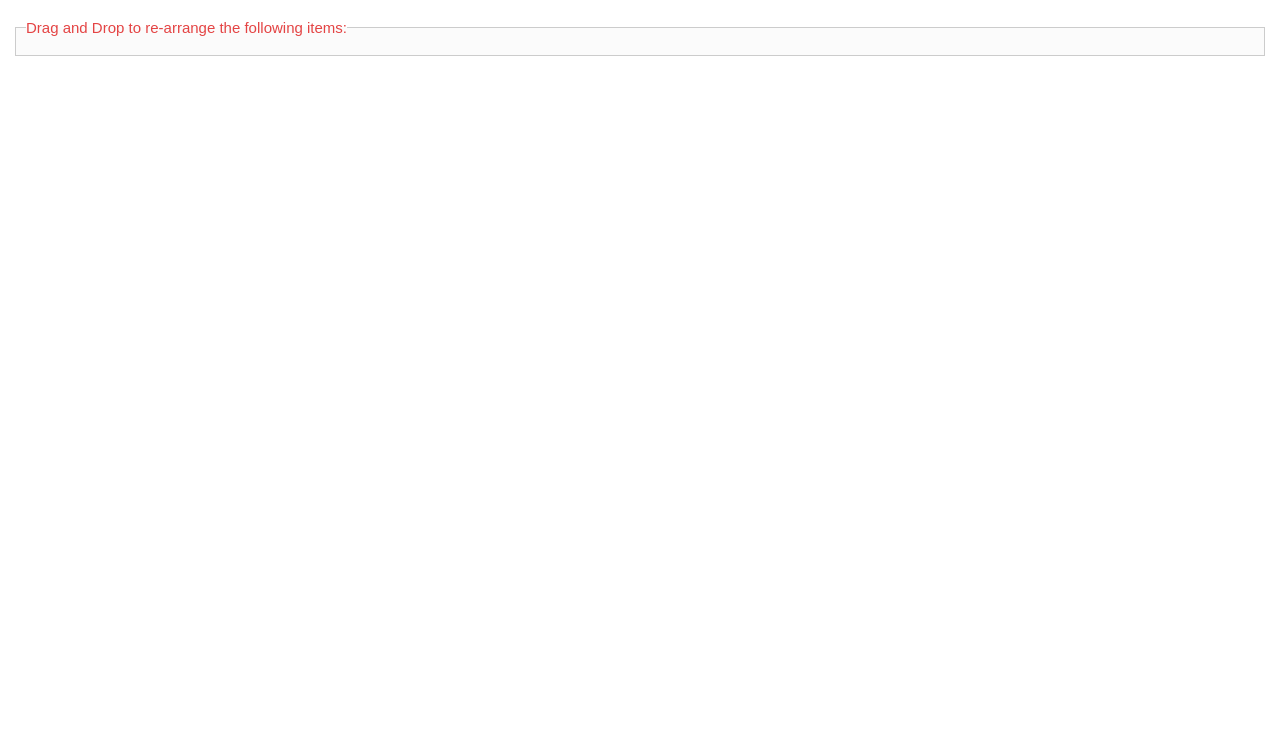
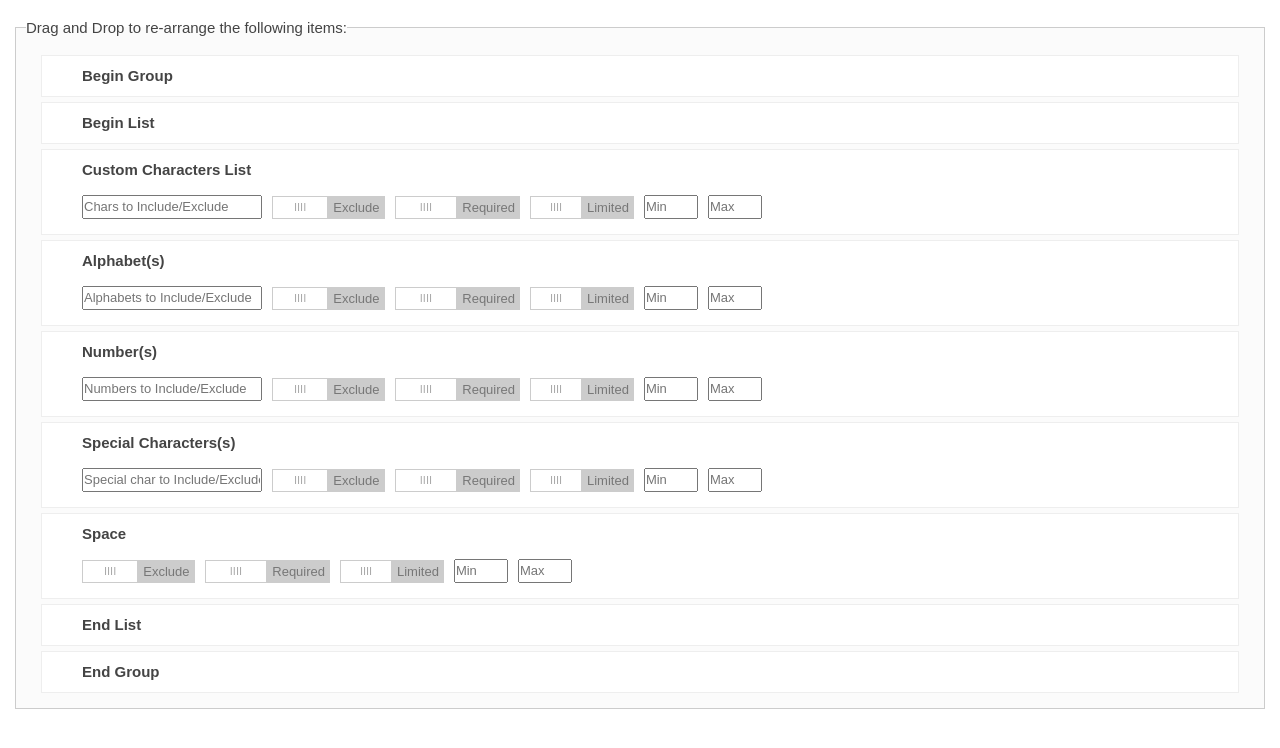
Before and after one commit to v8187/regex, a React (Create React App) app: page / in a window 1280 px wide. Shown: the top 748 px of the page. Built offline with nearby package versions, Linux system fonts and the light colour scheme.

Commit message:
Completed basic rendering

```diff
--- a/public/css/styles.css
+++ b/public/css/styles.css
@@ -9,7 +9,7 @@ body {
   font-family: arial, sans-serif;
   font-size: 16px;
   line-height: 20px;
-  color: #E44444; }
+  color: #444; }
 
 ul, ol {
   list-style: none; }
--- a/scss/styles.scss
+++ b/scss/styles.scss
@@ -9,7 +9,7 @@ body {
 	font-family : arial, sans-serif;
 	font-size: 16px;
 	line-height: 20px;
-	color: #E44444;
+	color: #444;
 }
 
 ul, ol {
--- a/src/App.js
+++ b/src/App.js
@@ -1,4 +1,89 @@
 import React, { Component } from 'react';
+import { ControlType } from './ControlType';
+
+const cagetories = [
+  {
+    label: 'Begin Group',
+    id: 'bGroup',
+    className: 'cat-b-group'
+  },
+  {
+    label: 'Begin List',
+    id: 'bList',
+    className: 'cat-b-list'
+  },
+  {
+    label: 'Custom Characters List',
+    id: 'selCharList',
+    className: 'cat-sel-char-list',
+    hasInclude: true,
+    hasOptional: true,
+    hasInfinite: true,
+    placeholder: 'Chars to Include/Exclude',
+    hasMin: true,
+    hasMax: true
+  },
+  {
+    label: 'Alphabet(s)',
+    id: 'alpha',
+    className: 'cat-alpha',
+    hasInclude: true,
+    hasOptional: true,
+    hasInfinite: true,
+    placeholder: 'Alphabets to Include/Exclude',
+    hasMin: true,
+    hasMax: true
+  },
+  {
+    label: 'Number(s)',
+    id: 'num',
+    className: 'cat-number',
+    hasInclude: true,
+    hasOptional: true,
+    hasInfinite: true,
+    placeholder: 'Numbers to Include/Exclude',
+    hasMin: true,
+    hasMax: true
+  },
+  {
+    label: 'Special Characters(s)',
+    id: 'splChar',
+    className: 'cat-spl-char',
+    hasInclude: true,
+    hasOptional: true,
+    hasInfinite: true,
+    placeholder: 'Special char to Include/Exclude',
+    hasMin: true,
+    hasMax: true
+  },
+  {
+    label: 'Space',
+    id: 'space',
+    className: 'cat-space',
+    hasInclude: true,
+    hasOptional: true,
+    hasInfinite: true,
+    hasMin: true,
+    hasMax: true
+  },
+  {
+    label: 'End List',
+    id: 'eList',
+    className: 'cat-e-list'
+  },
+  {
+    label: 'End Group',
+    id: 'eGroup',
+    className: 'cat-e-group'
+  }
+],
+  _renderCategories = () => {
+
+    return cagetories.map((cate, i) => {
+      cate.index = i;
+      return (<ControlType key={i} {...cate} />);
+    });
+  };
 
 class App extends Component {
   render() {
@@ -6,7 +91,9 @@ class App extends Component {
       <form id="generator">
         <fieldset id="characterTypes">
           <legend>Drag and Drop to re-arrange the following items:</legend>
-          <ul></ul>
+          <ul>
+            {_renderCategories()}
+          </ul>
         </fieldset>
         <output></output>
       </form>
--- /dev/null
+++ b/src/ControlType.js
@@ -0,0 +1,90 @@
+import React, { Component } from 'react';
+
+import { ToggleSwitch } from './ToggleSwitch';
+
+export class ControlType extends Component {
+
+    constructor(props) {
+
+        super(props);
+
+        this.state = {};
+
+        this.handleChange = this.handleChange.bind(this);
+        this.handleOptionalChange = this.handleOptionalChange.bind(this);
+        this.handleIncludeChange = this.handleIncludeChange.bind(this);
+        this.handleInfiniteChange = this.handleInfiniteChange.bind(this);
+        this.handleInputChange = this.handleInputChange.bind(this);
+    }
+
+    handleOptionalChange(evt) {
+
+    }
+    handleIncludeChange(evt) {
+
+    }
+    handleInfiniteChange(evt) {
+
+    }
+
+    handleInputChange(evt) {
+
+    }
+
+    handleChange(evt) {
+        evt.stopPropagation();
+        this.setState({
+            isOn: this.control.checked
+        }, () => {
+            this.props.onToggle(this.state.isOn);
+        });
+    }
+
+    // Runs after the component output has been rendered to the DOM
+    componentDidMount() {
+        this.setState({
+            isOn: this.props.isOn
+        });
+    }
+    // When Component gets destroyed
+    componentWillUnmount() {
+
+    }
+
+    render() {
+        return (<li className={this.props.className}>
+            <i className="icon">:::</i>
+            <div className="category-controls">
+                <h2>{this.props.label}</h2>
+                {this.props.hasOptional && <div>
+                    {this.props.placeholder &&
+                        <input id={`${this.props.id}Input${this.props.index}`} type="text" placeholder={this.props.placeholder} />}
+                    {this.props.hasInclude &&
+                        <ToggleSwitch
+                            onLabel="Include"
+                            offLabel="Exclude"
+                            onToggle={this.handleIncludeChange}
+                            id={`${this.props.id}Include${this.props.index}`} />}
+                    {this.props.hasOptional &&
+                        <ToggleSwitch
+                            onLabel="Optional"
+                            offLabel="Required"
+                            onToggle={this.handleOptionalChange}
+                            id={`${this.props.id}Optional${this.props.index}`} />}
+                    {this.props.hasInfinite &&
+                        <ToggleSwitch
+                            onLabel="Infinite"
+                            offLabel="Limited"
+                            onToggle={this.handleInfiniteChange}
+                            id={`${this.props.id}Infinite${this.props.index}`} />}
+
+                    {this.props.hasMin &&
+                        <input id={`${this.props.id}Min${this.props.index}`} type="number" min="0" placeholder="Min" />}
+                    {this.props.hasMax &&
+                        <input id={`${this.props.id}Max${this.props.index}`} type="number" min="1" placeholder="Max" />}
+                </div>}
+                <input id={`${this.props.id}Del${this.props.index}`} type="button" className="del-btn" value="x" />
+            </div>
+        </li>);
+    }
+}
--- /dev/null
+++ b/src/ToggleSwitch.js
@@ -0,0 +1,57 @@
+import React, { Component } from 'react';
+
+export class ToggleSwitch extends Component {
+
+    constructor(props) {
+
+        super(props);
+
+        this.state = {};
+
+        this.handleChange = this.handleChange.bind(this);
+    }
+
+    handleChange(evt) {
+        evt.stopPropagation();
+        this.setState({
+            isOn: this.control.checked
+        }, () => {
+            this.props.onToggle(this.state.isOn);
+        });
+    }
+
+    // Runs after the component output has been rendered to the DOM
+    componentDidMount() {
+        this.setState({
+            isOn: this.props.isOn
+        });
+    }
+    // When Component gets destroyed
+    componentWillUnmount() {
+
+    }
+
+    render() {
+        return (
+            <div className={`toggle-switch-container ${this.props.className || ''}`} ref={div => { this.node = div }}>
+                <input type="checkbox"
+                    ref={input => { this.control = input }}
+                    id={this.props.id}
+                    defaultChecked={this.state.isOn || false}
+                    onChange={this.handleChange}
+                />
+                <label htmlFor={this.props.id}>
+                    <span className="tog-swh-text">
+                        {this.props.onLabel}
+                    </span>
+                    <span className="tog-swh-text">
+                        {this.props.offLabel}
+                    </span>
+                    <span className="tog-swh-btn">
+                        IIII
+                    </span>
+                </label>
+            </div>
+        );
+    }
+};
```
Also changed, not shown: 1 other file (tests, documents, lock files or other folders).
